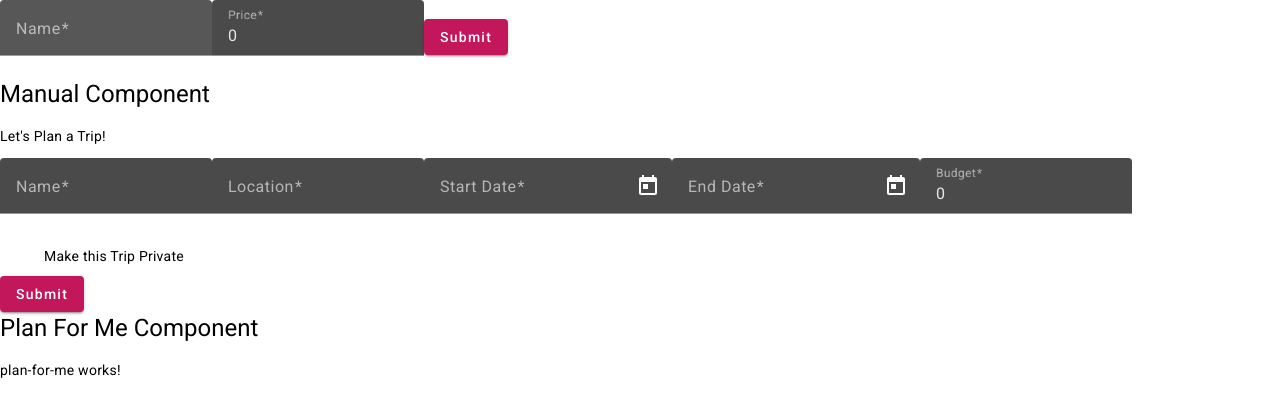
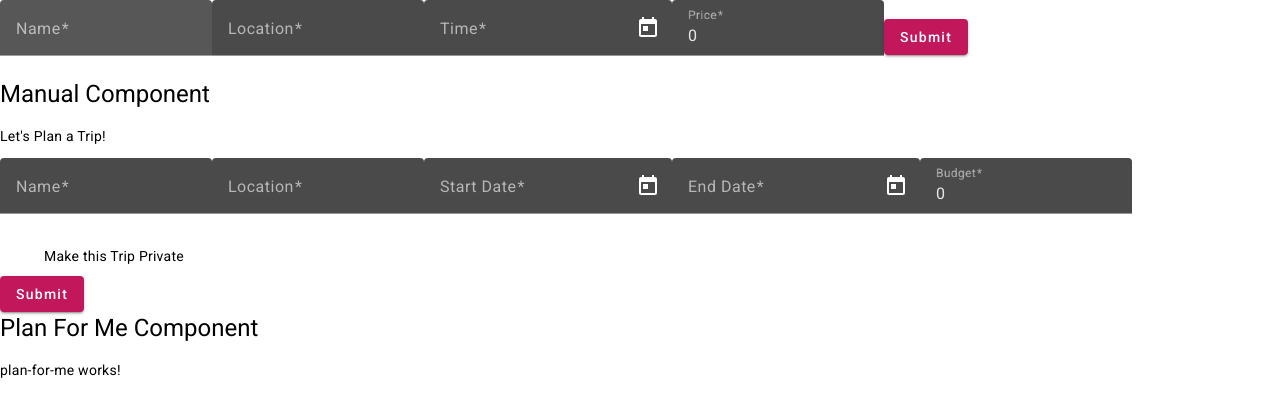
Before and after one commit to zmb6893/Voyage, an Angular app in the folder voyage/: page /activity-form in a window 1280 px wide. Shown: the top 414 px of the page. Built offline with nearby package versions, Linux system fonts and the light colour scheme.

Commit message:
Added more fields for Activity creation

```diff
--- a/voyage/src/app/activity-form/activity-form.component.html
+++ b/voyage/src/app/activity-form/activity-form.component.html
@@ -5,11 +5,21 @@
     </mat-form-field>
 
     <mat-form-field>
+      <mat-label>Location</mat-label>
+      <input matInput formControlName="location" placeholder="Location" required>
+    </mat-form-field>
+
+    <mat-form-field>
+      <mat-label>Time</mat-label>
+      <input matInput [matDatepicker]="timePicker" formControlName="time" placeholder="What Time is this Activity?" (dateChange)="onTimeChange($event)">
+      <mat-datepicker-toggle matSuffix [for]="timePicker"></mat-datepicker-toggle>
+      <mat-datepicker #timePicker></mat-datepicker>
+    </mat-form-field>
+
+    <mat-form-field>
       <mat-label>Price</mat-label>
       <input matInput formControlName="price" placeholder="Price" type="number" required>
     </mat-form-field>
 
-    <!-- Add form controls for time, location, etc. here -->
-
     <button mat-raised-button color="primary" type="submit">Submit</button>
   </form>
--- a/voyage/src/app/activity-form/activity-form.component.ts
+++ b/voyage/src/app/activity-form/activity-form.component.ts
@@ -1,6 +1,8 @@
 import { Component, OnInit } from '@angular/core';
 import { FormBuilder, FormGroup, Validators } from '@angular/forms';
 import { Activity } from 'src/models/activity.model';
+import { Router } from '@angular/router';
+import { MatDatepickerInputEvent } from '@angular/material/datepicker';
 
 @Component({
   selector: 'app-activity-form',
@@ -16,7 +18,8 @@ export class ActivityFormComponent implements OnInit {
     this.activityForm = this.formBuilder.group({
       name: ['', Validators.required],
       price: [0, [Validators.required, Validators.min(0)]],
-      // Add form controls for time, location, etc. here
+      location: [null, Validators.required],
+      time: [null, Validators.required]
     });
   }
 
@@ -26,4 +29,8 @@ export class ActivityFormComponent implements OnInit {
       console.log(activityData);
     }
   }
+
+  onTimeChange(event: MatDatepickerInputEvent<Date>): void {
+    this.activityForm.get('time')?.setValue(event.value);
+  }
 }
```
